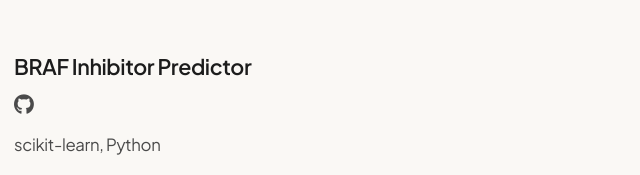
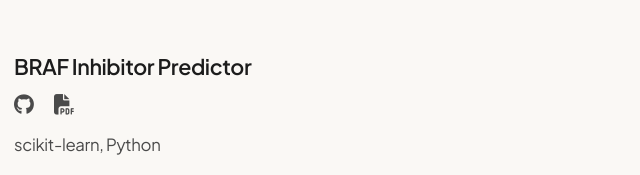
Before and after one commit to SShahparnia/Sshahparnia.github.io, a plain HTML site: page index.html in a window 1280 px wide. Shown: the part 3958-4133 px from the top of the page, 276-916 px from the left. Drawn offline with Linux system fonts and the light colour scheme.

Commit message:
Add BRAF report PDF

```diff
--- a/index.html
+++ b/index.html
@@ -221,6 +221,7 @@
                             <h3 class="paper-title">BRAF Inhibitor Predictor</h3>
                             <ul>
                                 <li><a href="https://github.com/SShahparnia/BRAF-Inhibitor-Predictor" class="fa-brands fa-github" aria-label="GitHub repo"></a></li>
+                                <li><a href="files/BRAF_FINAL_REPORT.pdf" class="fa-solid fa-file-pdf" aria-label="Report PDF"></a></li>
                             </ul>
                             <h4 class="paper-journal">scikit-learn, Python</h4>
                         </div>
```
Also changed, not shown: 1 other file.
